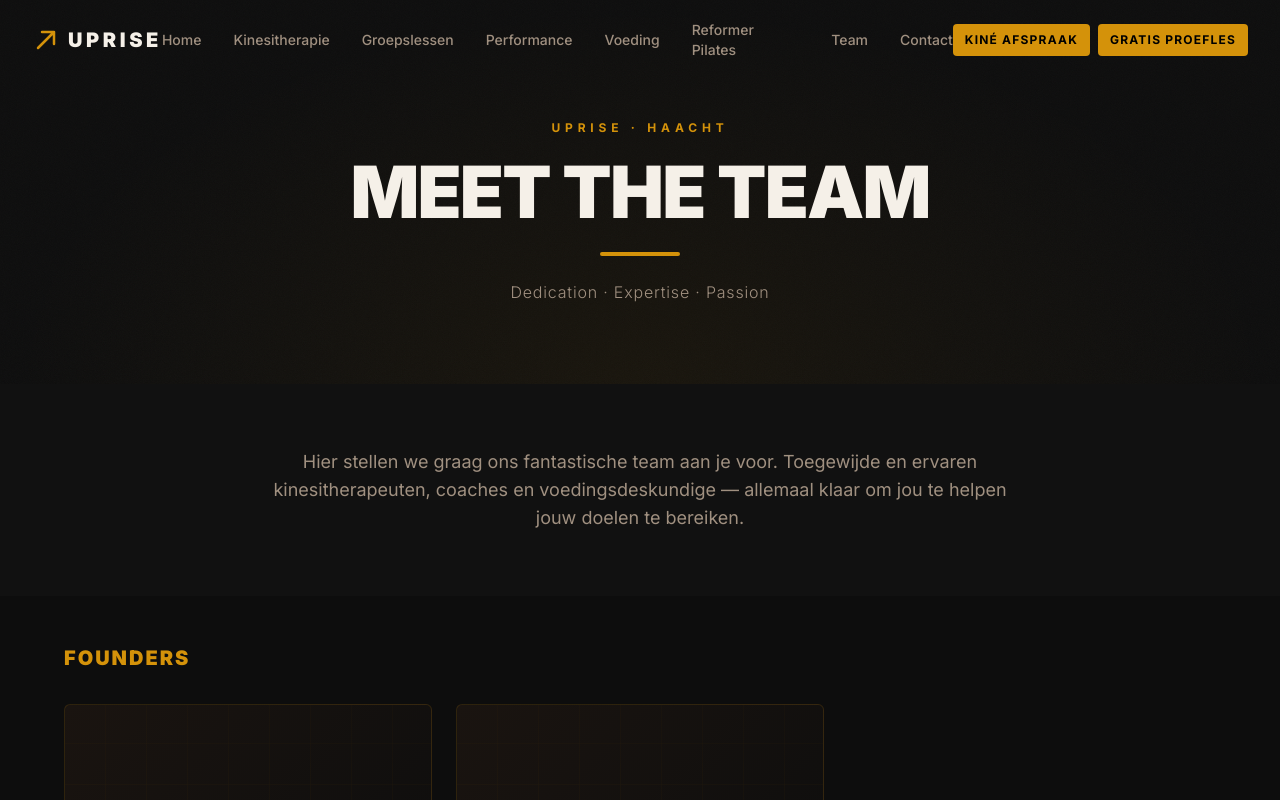
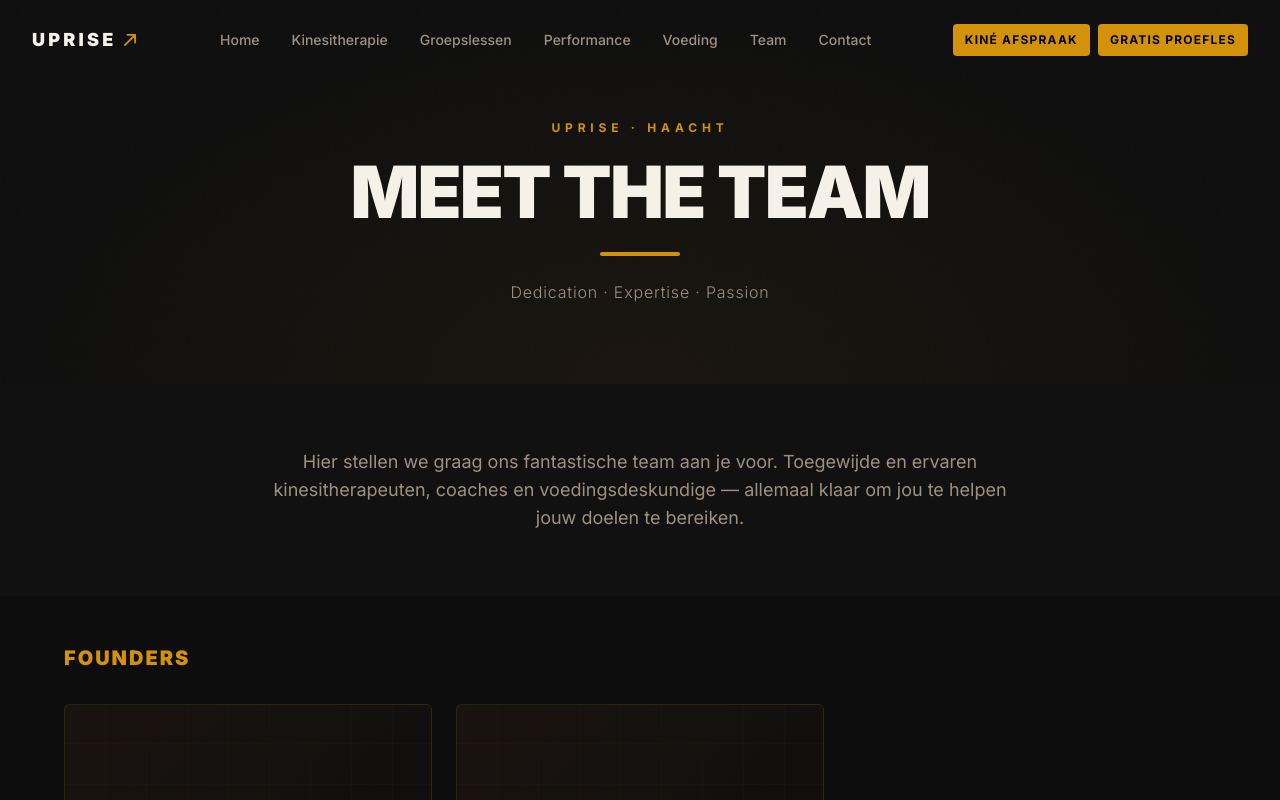
Before and after one commit to TNLConsulting/uprise-website, a React (Vite) app: page /team in a window 1280 px wide. Shown: the top 800 px of the page. Built offline with nearby package versions, Linux system fonts and the light colour scheme; the HTML template or start-up script is replaced by a standard one.

Commit message:
fix: logo pijl na UPRISE tekst, Reformer uit nav, nav links naar #services, scroll-to-top bij subpagina's

```diff
--- a/src/App.tsx
+++ b/src/App.tsx
@@ -2,7 +2,8 @@ import { Toaster } from "@/components/ui/toaster";
 import { Toaster as Sonner } from "@/components/ui/sonner";
 import { TooltipProvider } from "@/components/ui/tooltip";
 import { QueryClient, QueryClientProvider } from "@tanstack/react-query";
-import { BrowserRouter, Routes, Route } from "react-router-dom";
+import { BrowserRouter, Routes, Route, useLocation } from "react-router-dom";
+import { useEffect } from "react";
 import Index from "./pages/Index";
 import NotFound from "./pages/NotFound";
 import Kinesitherapie from "./pages/Kinesitherapie";
@@ -13,12 +14,19 @@ import Team from "./pages/Team";
 
 const queryClient = new QueryClient();
 
+const ScrollToTop = () => {
+  const { pathname } = useLocation();
+  useEffect(() => { window.scrollTo(0, 0); }, [pathname]);
+  return null;
+};
+
 const App = () => (
   <QueryClientProvider client={queryClient}>
     <TooltipProvider>
       <Toaster />
       <Sonner />
       <BrowserRouter>
+        <ScrollToTop />
         <Routes>
           <Route path="/" element={<Index />} />
           <Route path="/kinesitherapie" element={<Kinesitherapie />} />
--- a/src/components/Navbar.tsx
+++ b/src/components/Navbar.tsx
@@ -4,11 +4,10 @@ import { Link } from "react-router-dom";
 
 const NAV_LINKS = [
   { label: "Home", href: "/", internal: true },
-  { label: "Kinesitherapie", href: "/kinesitherapie", internal: true },
-  { label: "Groepslessen", href: "/groepslessen", internal: true },
-  { label: "Performance", href: "/performance", internal: true },
-  { label: "Voeding", href: "/voeding", internal: true },
-  { label: "Reformer Pilates", href: "https://www.upform.be", internal: false },
+  { label: "Kinesitherapie", href: "/#services", internal: true },
+  { label: "Groepslessen", href: "/#services", internal: true },
+  { label: "Performance", href: "/#services", internal: true },
+  { label: "Voeding", href: "/#services", internal: true },
   { label: "Team", href: "/team", internal: true },
   { label: "Contact", href: "/#contact", internal: true },
 ];
@@ -47,18 +46,18 @@ const Navbar = () => {
           {/* Logo */}
           <Link
             to="/"
-            className="flex items-center gap-2 group"
+            className="flex items-center gap-1 group"
             aria-label="Uprise home"
           >
-            <svg width="28" height="28" viewBox="0 0 28 28" fill="none">
-              <path d="M6 22L22 6M22 6H10M22 6V18" stroke="#D4920A" strokeWidth="2.5" strokeLinecap="round" strokeLinejoin="round"/>
-            </svg>
             <span
-              className="text-xl font-black tracking-widest uppercase"
+              className="text-lg font-black tracking-widest uppercase"
               style={{ color: "#F5F0E8", letterSpacing: "0.18em" }}
             >
               UPRISE
             </span>
+            <svg width="18" height="18" viewBox="0 0 28 28" fill="none">
+              <path d="M6 22L22 6M22 6H10M22 6V18" stroke="#D4920A" strokeWidth="2.8" strokeLinecap="round" strokeLinejoin="round"/>
+            </svg>
           </Link>
 
           {/* Desktop Nav Links */}
```
